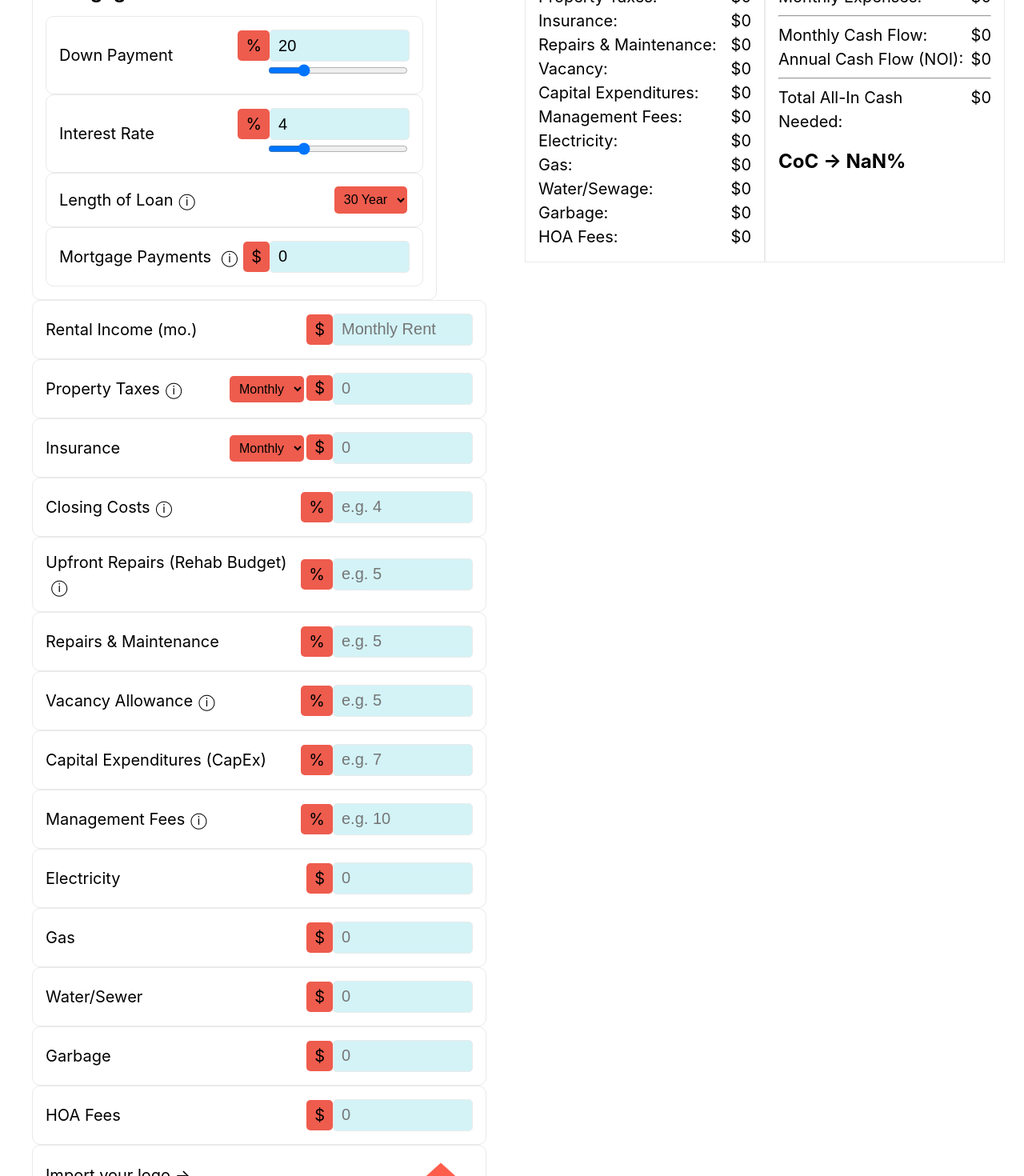
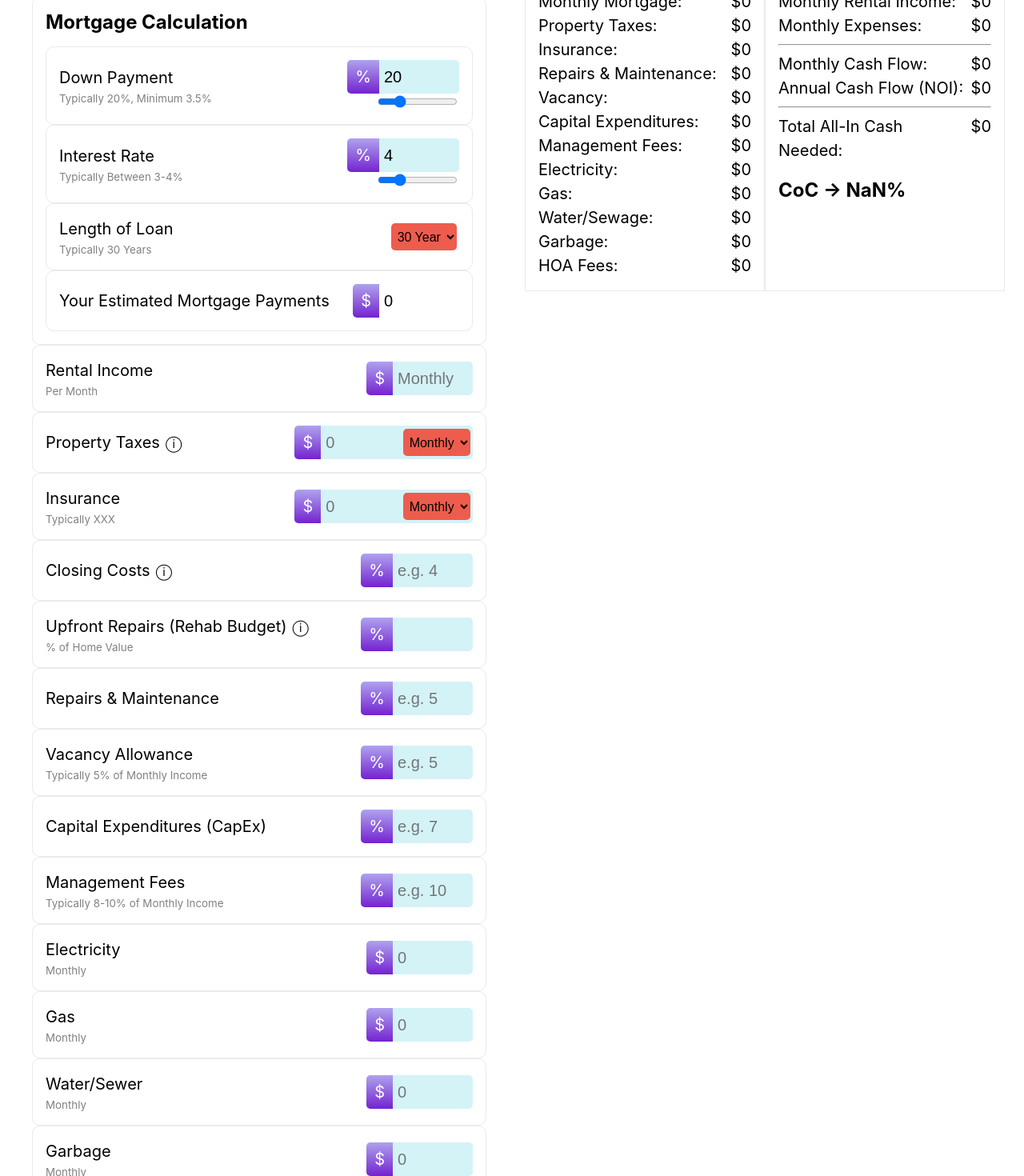
Before and after one commit to stanjdev/realyzer, a Next.js app: page / in a window 1280 px wide. Shown: the part 540-2010 px from the top of the page at 80% size. Built offline with nearby package versions, Linux system fonts and the light colour scheme.

Commit message:
design edits

```diff
--- a/components/Inputs.js
+++ b/components/Inputs.js
@@ -141,7 +141,7 @@ export default function Inputs () {
 
           <div className={`${styles.card} ${styles.flex}`}>
             <p>Purchase Price </p>
-            <p className={styles.inputUnit}>
+            <p className={`${styles.inputUnit} ${styles.capsuleInput}`}>
               <span>$</span>
               <input
                 name="purchasePrice"
@@ -153,13 +153,16 @@ export default function Inputs () {
             </p>
           </div>
 
-        <div className={`${styles.card}`}>
+        <div className={`${styles.card} ${styles.mortgage}`}>
           <h3>Mortgage Calculation</h3>
 
           <div className={`${styles.card} ${styles.flex}`}>
-            <p htmlFor="downPaymentPercent">Down Payment </p>
+            <div>
+              <p>Down Payment</p>
+              <small>Typically 20%, Minimum 3.5%</small>
+            </div>
             <div className={styles.column}>
-              <p className={styles.inputUnit}>
+              <p className={`${styles.inputUnit} ${styles.capsuleInput}`}>
                 <span>%</span>
                 <input
                   name="downPaymentPercent"
@@ -169,6 +172,7 @@ export default function Inputs () {
                   onChange={handleChange}
                   value={global.downPaymentPercent}
                   placeholder="Down Payment"
+                  autoComplete="off"
                   className={`${styles.percentInput}`}
                 />
               </p>
@@ -183,9 +187,12 @@ export default function Inputs () {
           </div>
 
           <div className={`${styles.card} ${styles.flex}`}>
+            <div>
               <p>Interest Rate</p>
+              <small>Typically Between 3-4%</small>
+            </div>
             <div className={styles.column}>
-              <p className={styles.inputUnit}>
+              <p className={`${styles.inputUnit} ${styles.capsuleInput}`}>
                 <span>%</span>
                 <input
                   name="interestRate"
@@ -213,29 +220,31 @@ export default function Inputs () {
           </div>
 
           <div className={`${styles.card} ${styles.flex}`}>
-            <section>Length of Loan
-              <div className={styles.popup} onClick={handleClick}>&#9432;
-                <span className={styles.popuptext}>(Fixed 30 or 15 years)</span>
+            <div>
+              <p>Length of Loan</p>
+              <small>Typically 30 Years</small>
             </div>
-            </section>
             <p>
               <select name="loanTerm" value={global.loanTerm} onChange={handleChange} className={styles.select}>
+                <option value="120">10 Year</option>
                 <option value="180">15 Year</option>
+                <option value="240">20 Year</option>
+                <option value="300">25 Year</option>
                 <option value="360">30 Year</option>
               </select>
             </p>
           </div>
 
           <div className={`${styles.card} ${styles.flex}`}>
-            <section>Mortgage Payments {" "}
-            <div className={styles.popup} onClick={handleClick}>&#9432;
+            <section>Your Estimated Mortgage Payments {" "}
+            {/* <div className={styles.popup} onClick={handleClick}>&#9432;
               <div className={styles.popuptext} id="mortgageInfo">Mortgage Calculators: <br />
                 <a href="https://www.bankrate.com/calculators/mortgages/mortgage-calculator.aspx" target="_blank">Bankrate</a> <br />
                 <a href="https://www.zillow.com/mortgage-calculator/" target="_blank">Zillow</a>
               </div>
-            </div>
+            </div> */}
             </section>
-            <p className={styles.inputUnit}>
+            <p className={`${styles.inputUnit} `}>
               <span>$</span>
               <input
                 name="mortgagePayments"
@@ -243,6 +252,8 @@ export default function Inputs () {
                 onChange={handleChange}
                 value={global.mortgagePayments}
                 placeholder="Monthly Payments"
+                readOnly
+                className={styles.mortgageResult}
               />
             </p>
           </div>
@@ -252,8 +263,11 @@ export default function Inputs () {
 
 
           <div className={`${styles.card} ${styles.flex}`}>
-            <p>Rental Income (mo.) </p>
-            <p className={styles.inputUnit}>
+            <div>
+              <p>Rental Income</p>
+              <small>Per Month</small>
+            </div>
+            <p className={`${styles.inputUnit} ${styles.capsuleInput}`}>
               <span>$</span>
               <input
                 name="rent"
@@ -270,15 +284,11 @@ export default function Inputs () {
           <div className={`${styles.card} ${styles.flex}`}>
             <section>Property Taxes
               <div className={styles.popup} onClick={handleClick}>&#9432;
-                <span className={styles.popuptext}>(e.g. 1.25% of purchase price in CA)</span>
+                <small className={styles.popuptext}>(e.g. 1.25% of purchase price in CA) <br/> Typically Between 3-4%</small>
               </div>
             </section>
 
-            <p>
-              <select name="propertyTaxFrequency" value={global.propertyTaxFrequency} onChange={handleChange} className={styles.select}>
-                <option value="12">Annual</option>
-                <option value="1">Monthly</option>
-              </select>
+              <p className={styles.capsuleInput}>
                 <span>$</span>
                 <input
                   name="propertyTaxes"
@@ -287,16 +297,20 @@ export default function Inputs () {
                   placeholder="0"
                   required
                 />
+                <select name="propertyTaxFrequency" value={global.propertyTaxFrequency} onChange={handleChange} className={styles.select}>
+                  <option value="12">Annual</option>
+                  <option value="1">Monthly</option>
+                </select>
               </p>
           </div>
 
           <div className={`${styles.card} ${styles.flex}`}>
-            <p>Insurance </p>
-            <p>
-              <select name="insuranceFrequency" value={global.insuranceFrequency} onChange={handleChange} className={styles.select}>
-                <option value="12">Annual</option>
-                <option value="1">Monthly</option>
-              </select>
+            <div>
+              <p>Insurance</p>
+              <small>Typically XXX</small>
+            </div>
+
+            <p className={styles.capsuleInput}>
               <span>$</span>
               <input
                 name="insurance"
@@ -305,17 +319,21 @@ export default function Inputs () {
                 placeholder="0"
                 required
               />
+              <select name="insuranceFrequency" value={global.insuranceFrequency} onChange={handleChange} className={styles.select}>
+                <option value="12">Annual</option>
+                <option value="1">Monthly</option>
+              </select>
             </p>
           </div>
 
           <div className={`${styles.card} ${styles.flex}`}>
             <section>Closing Costs
               <div className={styles.popup} onClick={handleClick}>&#9432;
-                <span className={styles.popuptext} id="closingCostInfo">2-4% of Purchase Price</span>
+                <span className={styles.popuptext} id="closingCostInfo">2-4% of Purchase Price <br/> Typically 5%</span>
               </div>
             </section>
 
-            <p className={styles.inputUnit}>
+            <p className={`${styles.inputUnit} ${styles.capsuleInput}`}>
               <span>%</span>
               <input
                 name="closingCosts"
@@ -325,109 +343,138 @@ export default function Inputs () {
                 onChange={handleChange}
                 placeholder="e.g. 4"
                 className={`${styles.percentInput}`}
+                autoComplete="off"
               />
             </p>
           </div>
 
           <div className={`${styles.card} ${styles.flex}`}>
+            <div>
               <section>Upfront Repairs (Rehab Budget)
                 <div className={styles.popup} onClick={handleClick}>&#9432;
                   <span className={styles.popuptext} id="upfrontRepairsInfo">4-5% of Purchase Price</span>
                 </div>
               </section>
+              <small>% of Home Value</small>
+            </div>
 
-            <p className={styles.inputUnit}>
+            <p className={`${styles.inputUnit} ${styles.capsuleInput}`}>
               <span>%</span>
               <input
                 name="upfrontRepairs"
                 maxLength="3"
                 type="text"
                 onChange={handleChange}
-                placeholder="e.g. 5"
                 className={`${styles.percentInput}`}
+                autoComplete="off"
               />
             </p>
           </div>
 
           <div className={`${styles.card} ${styles.flex}`}>
             <p>Repairs & Maintenance </p>
-            <p className={styles.inputUnit}>
+            <p className={`${styles.inputUnit} ${styles.capsuleInput}`}>
               <span>%</span>
-              <input name="repairs" maxLength="3" defaultValue="" type="text" onChange={handleChange} placeholder={`e.g. 5`} required className={`${styles.percentInput}`}/>
+              <input name="repairs" maxLength="3" defaultValue="" type="text" onChange={handleChange} placeholder={`e.g. 5`} required className={`${styles.percentInput}`} autoComplete="off"/>
             </p>
           </div>
 
           <div className={`${styles.card} ${styles.flex}`}>
-            <section>Vacancy Allowance
+            {/* <section>Vacancy Allowance
               <div className={styles.popup} onClick={handleClick}>&#9432;
                 <span className={styles.popuptext} id="vacancyInfo">Economic vacancy factor of 5% of monthly income</span>
               </div>
-            </section>
+            </section> */}
 
-            <p className={styles.inputUnit}>
+            <div>
+              <p>Vacancy Allowance</p>
+              <small>Typically 5% of Monthly Income</small>
+            </div>
+
+            <p className={`${styles.inputUnit} ${styles.capsuleInput}`}>
               <span>%</span>
-              <input name="vacancy" maxLength="3" defaultValue="" type="text" onChange={handleChange} placeholder="e.g. 5" required className={`${styles.percentInput}`}/>
+              <input name="vacancy" maxLength="3" defaultValue="" type="text" onChange={handleChange} placeholder="e.g. 5" required className={`${styles.percentInput}`} autoComplete="off"/>
             </p>
           </div>
 
 
           <div className={`${styles.card} ${styles.flex}`}>
             <p>Capital Expenditures (CapEx) </p>
-            <p className={styles.inputUnit}>
+            <p className={`${styles.inputUnit} ${styles.capsuleInput}`}>
               <span>%</span>
-              <input name="capEx" maxLength="3" defaultValue="" type="text" onChange={handleChange} placeholder="e.g. 7" required className={`${styles.percentInput}`}/>
+              <input name="capEx" maxLength="3" defaultValue="" type="text" onChange={handleChange} placeholder="e.g. 7" required className={`${styles.percentInput}`} autoComplete="off"/>
             </p>
           </div>
 
 
           <div className={`${styles.card} ${styles.flex}`}>
-            <section>Management Fees
+            {/* <section>Management Fees
               <div className={styles.popup} onClick={handleClick}>&#9432;
                 <span className={styles.popuptext} id="managementInfo">8-10% of monthly income</span>
               </div>
-            </section>
+            </section> */}
 
-            <p className={styles.inputUnit}>
+            <div>
+              <p>Management Fees</p>
+              <small>Typically 8-10% of Monthly Income</small>
+            </div>
+
+            <p className={`${styles.inputUnit} ${styles.capsuleInput}`}>
               <span>%</span>
-              <input name="mgmtFees" maxLength="3" defaultValue="" type="text" onChange={handleChange} placeholder="e.g. 10" required className={`${styles.percentInput}`}/>
+              <input name="mgmtFees" maxLength="3" defaultValue="" type="text" onChange={handleChange} placeholder="e.g. 10" required className={`${styles.percentInput}`} autoComplete="off"/>
             </p>
           </div>
 
           <div className={`${styles.card} ${styles.flex}`}>
-            <p>Electricity </p>
-            <p className={styles.inputUnit}>
+            <div>
+              <p>Electricity</p>
+              <small>Monthly</small>
+            </div>
+            <p className={`${styles.inputUnit} ${styles.capsuleInput}`}>
               <span>$</span>
               <input name="electricity" defaultValue="" type="number" onChange={handleChange} placeholder="0"  />
             </p>
           </div>
 
           <div className={`${styles.card} ${styles.flex}`}>
-            <p>Gas </p>
-            <p className={styles.inputUnit}>
+            <div>
+              <p>Gas</p>
+              <small>Monthly</small>
+            </div>
+            <p className={`${styles.inputUnit} ${styles.capsuleInput}`}>
               <span>$</span>
               <input name="gas" defaultValue="" type="number" onChange={handleChange} placeholder="0"  />
             </p>
           </div>
 
           <div className={`${styles.card} ${styles.flex}`}>
+            <div>
               <p>Water/Sewer </p>
-            <p className={styles.inputUnit}>
+              <small>Monthly</small>
+            </div>
+            <p className={`${styles.inputUnit} ${styles.capsuleInput}`}>
               <span>$</span>
               <input name="water" defaultValue="" type="number" onChange={handleChange} placeholder="0"  />
             </p>
           </div>
 
           <div className={`${styles.card} ${styles.flex}`}>
-            <p>Garbage </p>
-            <p className={styles.inputUnit}>
+            <div>
+              <p>Garbage</p>
+              <small>Monthly</small>
+            </div>
+            <p className={`${styles.inputUnit} ${styles.capsuleInput}`}>
               <span>$</span>
               <input name="garbage" defaultValue="" type="number" onChange={handleChange} placeholder="0"  />
             </p>
           </div>
 
           <div className={`${styles.card} ${styles.flex}`}>
+            <div>
               <p>HOA Fees </p>
-            <p className={styles.inputUnit}>
+              <small>Monthly</small>
+            </div>
+            <p className={`${styles.inputUnit} ${styles.capsuleInput}`}>
               <span>$</span>
               <input name="hoa" defaultValue="" type="number" onChange={handleChange} placeholder="0" />
             </p>
@@ -447,7 +494,7 @@ export default function Inputs () {
               </p>
             </div>
             <div>
-              {global.logo ? <img src={URL.createObjectURL(global.logo)} height="175" onLoad={URL.revokeObjectURL(this)}/> : <img src="/favicon.png" height="80"/>}
+              {global.logo ? <img src={URL.createObjectURL(global.logo)} height="130" onLoad={URL.revokeObjectURL(this)}/> : <img src="/favicon.png" height="80"/>}
             </div>
           </div>
 
--- a/pages/index.js
+++ b/pages/index.js
@@ -37,7 +37,9 @@ export default function Home() {
   return (
     <div className={styles.container}>
       <Head>
-        <title>Real Estate Deal Analyzer</title>
+        {/* <title>Real Estate Deal Analyzer</title> */}
+        {/* <title>Redealio</title> */}
+        <title>Realyzer</title>
         <link rel="icon" href="/favicon.png" />
         <meta name="description" content="Simply Analyze your next Real Estate Property Deal. Calculate your cash on cash, ROI, net operating income, and cash flow for rental, commercial, single-family, multi-family, BRRRR, house hacking duplex, triplex, fourplex homes! Very simple!"></meta>
         <meta name="og:title" property="og:title" content="Simple Real Estate Deal Analyzer"></meta>
@@ -46,11 +48,14 @@ export default function Home() {
       <main className={styles.main}>
         <div className={styles.main__title}>
           <img src="/favicon.png" alt="red house icon" />
-          <h1 className={styles.title}>Real Estate Deal Analyzer</h1>
+          {/* <h1 className={styles.title}>Real Estate Deal Analyzer</h1> */}
+          {/* <h1 className={styles.title}>Redealio</h1> */}
+          <h1 className={styles.title}>Realyzer</h1>
         </div>
 
         <p className={styles.description}>
-            Calculate your Return on Investment (ROI)!
+          Real Estate Deal Analyzer <br/>
+          Calculate your Return on Investment (ROI)!
         </p>
 
         <button id="lightswitch" className={`${"darkmode"} ${"button"}`} style={{ position: "absolute", right: "2em", top: "2em"}} onClick={handleClick}>Dark Mode</button>
--- a/pages/results.js
+++ b/pages/results.js
@@ -19,7 +19,7 @@ export default function ResultsPage () {
           </Head>
 
           <div className={styles.flex}>
-          {global.logo ? <img src={URL.createObjectURL(global.logo)} height="175" onLoad={URL.revokeObjectURL(this)}/> : <img src="/favicon.png" height="80"/>}
+          {global.logo ? <img src={URL.createObjectURL(global.logo)} height="130" onLoad={URL.revokeObjectURL(this)}/> : <img src="/favicon.png" height="80"/>}
 
             <h2 style={{width: "300px"}}>{global.address}</h2>
           </div>
--- a/styles/Home.module.css
+++ b/styles/Home.module.css
@@ -162,6 +162,16 @@
   align-items: center;
 }
 
+.mortgage {
+  /* display: flex; */
+  flex-direction: column;
+  flex-basis: 100%;
+}
+
+.mortgageResult {
+  background: white !important;
+}
+
 .flex_container {
   display: flex;
   flex-basis: 100%;
@@ -186,6 +196,16 @@
   line-height: 1.5;
 }
 
+.capsuleInput {
+  /* border: solid 1px blue; */
+  border-radius: 5px;
+  background-color: #d3f3f7;
+  display: flex;
+  align-items: center;
+}
+
+
+
 .card section {
   margin: 0;
   font-size: 1.25rem;
@@ -195,20 +215,34 @@
 .card input {
   height: 2em;
   background-color: #d3f3f7;
-  border: 1px solid #eaeaea;
+  border: none;
+  /* border-radius: 0px 5px 5px 0px; */
   border-radius: 5px;
   /* border-bottom: black 1px solid; */
   outline: none;
   font-size: 1em;
-  width: 175px;
-  padding: 0.5em;
+  width: 100px;
+  padding: 0.3em;
 }
 
-.card span, .card select {
+.card span {
+  border-radius: 5px 0px 0px 5px;
+  padding: 0.3em 0.5em;
+  /* background-color: #EE5C4D; */
+  /* background-color: plum; */
+  background-image: linear-gradient(to bottom, rgb(175, 162, 237), rgb(116, 35, 208));
+  color: white;
+  /* background-color: transparent; */
+}
+
+.card select {
   border-radius: 5px;
-  padding: 0.2em 0.5em;
+  padding: 0.2em 0.2em;
   background-color: #EE5C4D;
-  /* background-color: plum; */
+}
+
+.card small {
+  color: grey;
 }
 
 .card select {
@@ -333,6 +367,7 @@
 .results {
   position: relative;
   /* width: 800px; */
+  max-width: 900px;
   display: grid;
   grid-template-columns: repeat(2, 1fr);
   padding: 1rem;
@@ -390,8 +425,9 @@
 }
 
 .resultsPage h3 {
-  border-bottom: black solid 2px;
+  /* border-bottom: black solid 2px; */
 }
+
 
 
 
@@ -414,6 +450,7 @@
     align-items: center;
   }
 
+
   .flex_container {
     display: block;
     flex-basis: 100%;
@@ -433,6 +470,12 @@
     /* border: #0070f3 solid 1px; */
   }
 
+
+  .card {
+    border: none;
+
+  }
+
   .card p, .card section {
     font-size: 100%;
   }
@@ -440,7 +483,7 @@
   .card input {
     height: 2em;
     background-color: #d3f3f7;
-    border: 1px solid #eaeaea;
+    /* border: 1px solid #eaeaea; */
     border-radius: 5px;
     /* border-bottom: black 1px solid; */
     outline: none;
@@ -454,7 +497,7 @@
   .card:active {
   color: inherit;
   text-decoration: none;
-  border: 1px solid #eaeaea;
+  border: none;
 }
 
   .range {
@@ -463,6 +506,8 @@
     height: 1em !important;
 
   }
+
+
 
   .results_container {
     width: 100%;
@@ -474,7 +519,6 @@
     padding: 1rem;
     color: inherit;
     text-decoration: none;
-
   }
 
   .results h3 {
```
Also changed, not shown: redux/store.js (+72 -0 lines), components/Expenses OLD/Expenses.jsx (renamed from components/Expenses/Expenses.jsx), components/Expenses OLD/Expenses.module.css (renamed from components/Expenses/Expenses.module.css), components/Expenses OLD/Expenses.module.scss (renamed from components/Expenses/Expenses.module.scss), 1 other file (tests, documents, lock files or other folders). Lines whose indentation alone changed are shown as unchanged.
